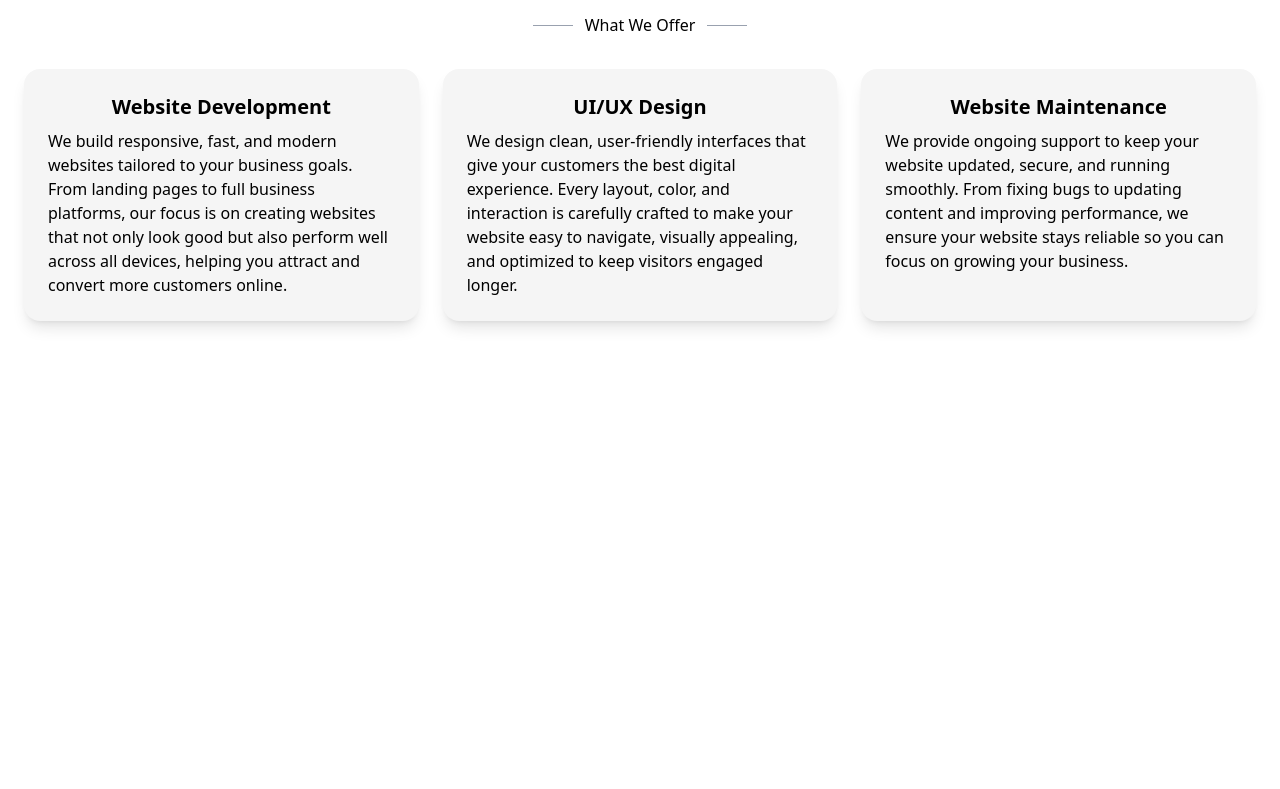
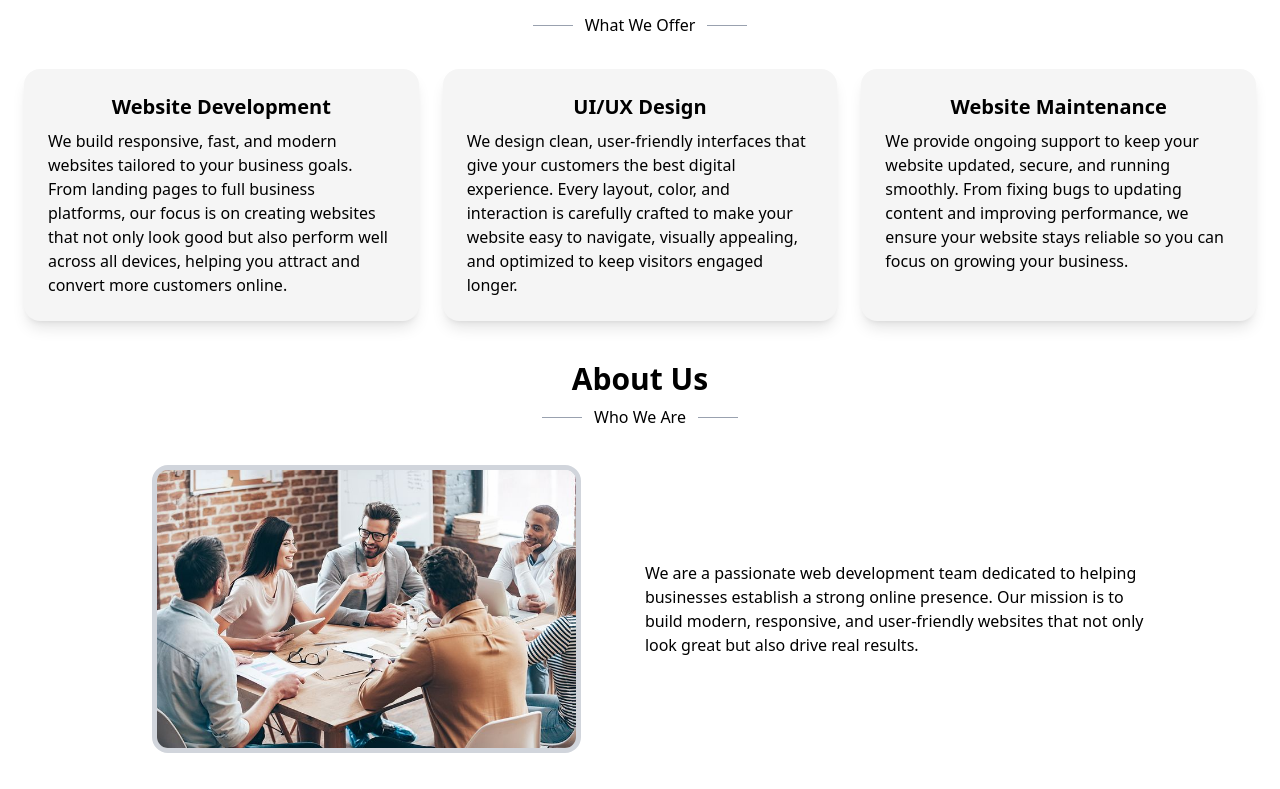
Before and after one commit to Oc-Paschal/Landing-Page-With-React, a React (Vite) app: page / in a window 1280 px wide. Shown: the part 599-1388 px from the top of the page. Before the commit the page ends 952 px from the top, so only its background shows below. Built offline with nearby package versions, Linux system fonts and the light colour scheme.

Commit message:
done with the About us component

```diff
--- a/src/component/AboutUs.jsx
+++ b/src/component/AboutUs.jsx
@@ -1,9 +1,35 @@
-import React from 'react'
+import React from "react";
+import download from '../Images/download (1).jpg'
 
 const AboutUs = () => {
   return (
-    <></>
-  )
-}
+    <section>
+      <div>
+        <h1 className="text-center font-bold text-3xl p-2"> About Us </h1>
 
-export default AboutUs
+        <div className=" flex items-center gap-3 justify-center">
+          <hr className=" border-gray-400  w-10" />
+          <p className="font-medium"> Who We Are</p>
+          <hr className=" border-gray-400 w-10" />
+        </div>
+      </div>
+
+      <div className="flex gap-12 p-5 justify-center w-full">
+        <div className="flex p-4 h-80 ">
+          <img src={download} alt="Aboutus image" className="rounded-2xl border-5 border-gray-300" />
+        </div>
+
+        <div className=" flex   items-center justify-center">
+          <p>
+            We are a passionate web development team dedicated to helping <br/>
+            businesses establish a strong online presence. Our mission is to<br/>
+            build modern, responsive, and user-friendly websites that not only<br/>
+            look great but also drive real results.
+          </p>
+        </div>
+      </div>
+    </section>
+  );
+};
+
+export default AboutUs;
```
Also changed, not shown: src/Images/download (1).jpg (added).
